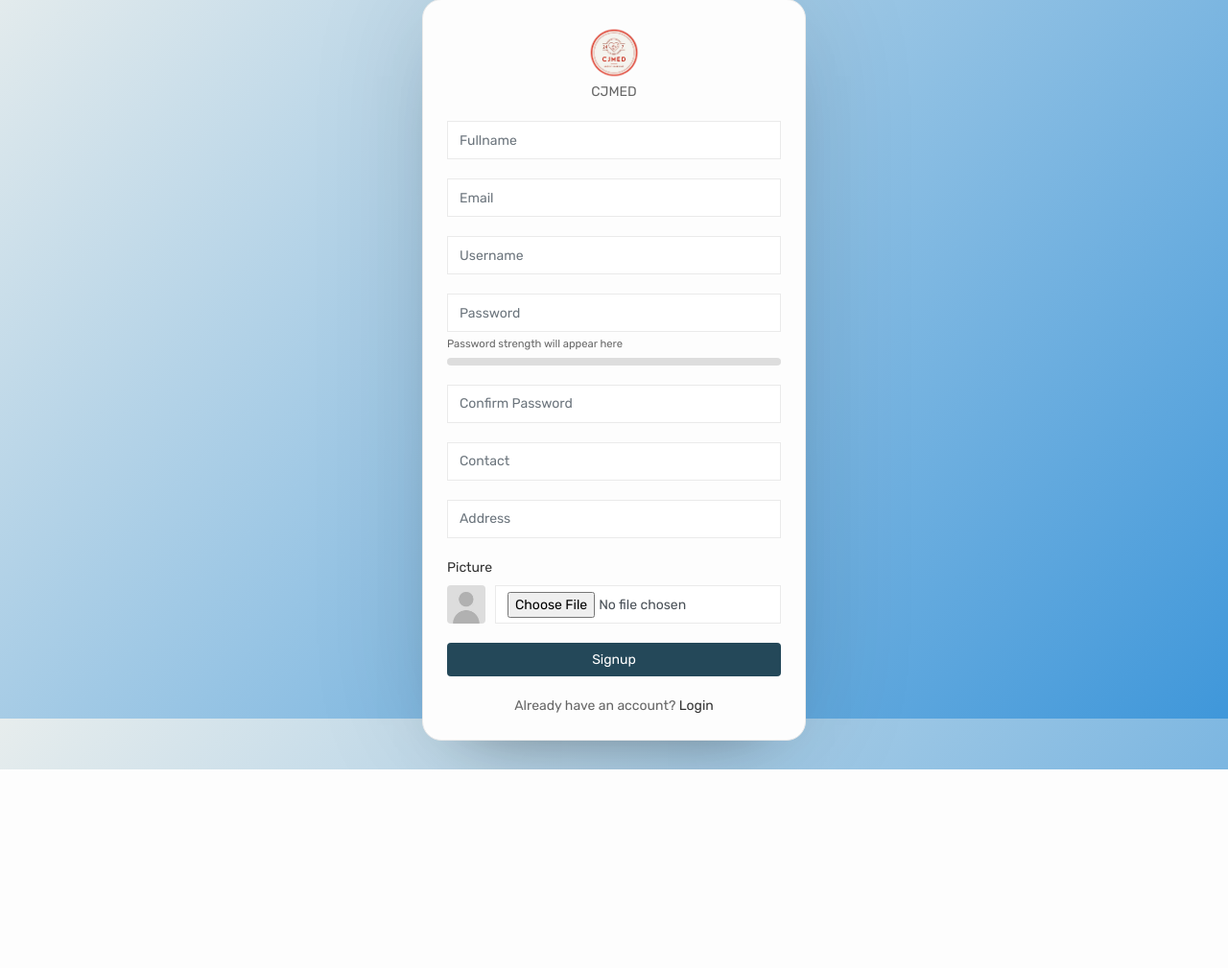
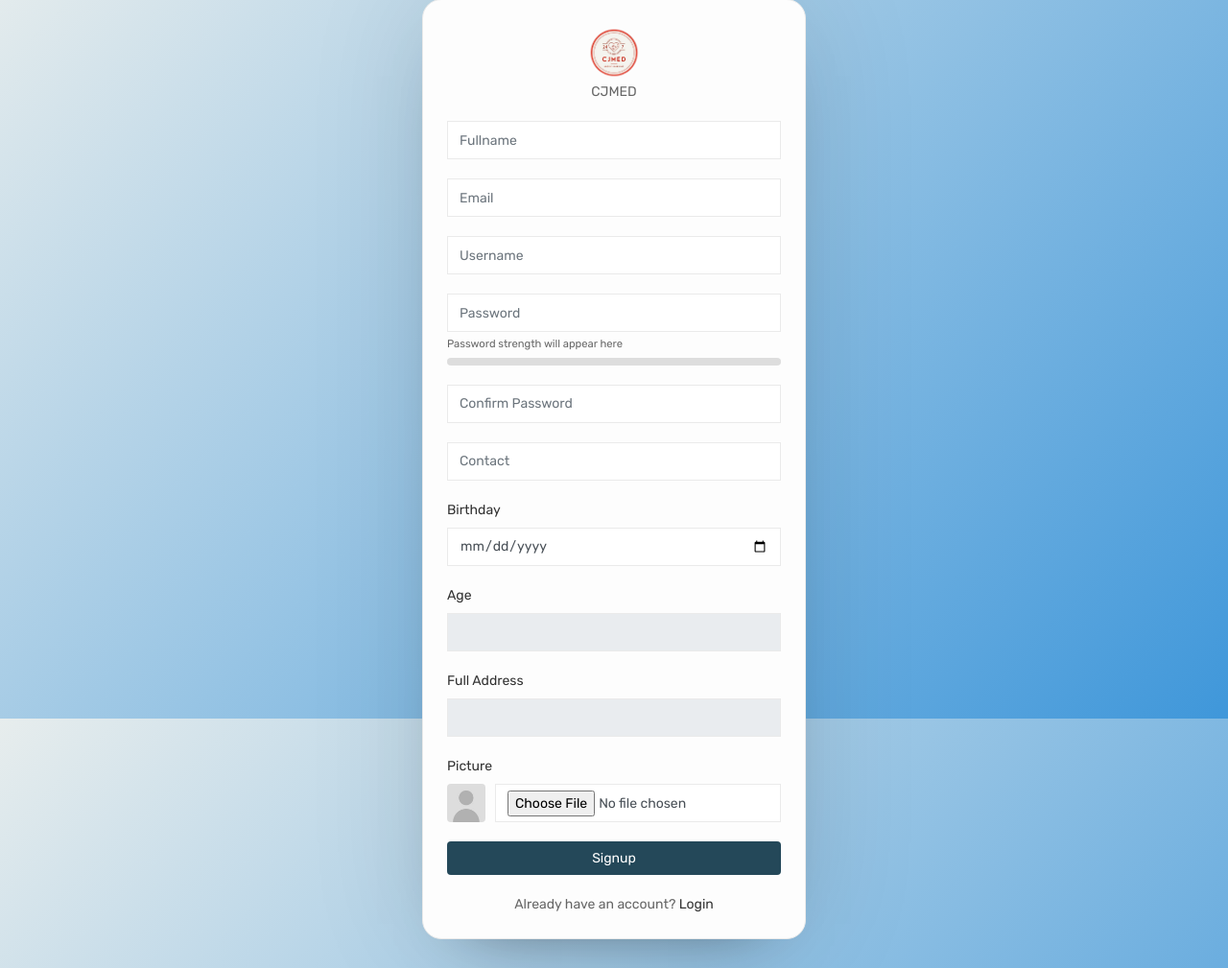
Before and after one commit to meowwmj/CJMED, a PHP site: page /hiraya/portal/users/register.php in a window 1280 px wide. Shown: the part 51-1060 px from the top of the page at 96% size. Before the commit the page ends 853 px from the top, so only its background shows below. Run offline with PHP 8.4, Linux system fonts and the light colour scheme; some libraries are stand-ins or nearby versions.

Commit message:
Update register.php

```diff
--- a/portal/users/register.php
+++ b/portal/users/register.php
@@ -1,8 +1,6 @@
 <!DOCTYPE html>
 <html lang="en">
 
-
-<!-- register24:03-->
 <head>
     <meta charset="utf-8">
     <meta name="viewport" content="width=device-width, initial-scale=1.0, user-scalable=0">
@@ -11,60 +9,85 @@
     <link rel="stylesheet" type="text/css" href="assets/css/bootstrap.min.css">
     <link rel="stylesheet" type="text/css" href="assets/css/font-awesome.min.css">
     <link rel="stylesheet" type="text/css" href="assets/css/style.css">
-    <!--[if lt IE 9]>
-		<script src="assets/js/html5shiv.min.js"></script>
-		<script src="assets/js/respond.min.js"></script>
-	<![endif]-->
 
     <link rel="stylesheet" href="https://cdnjs.cloudflare.com/ajax/libs/cropperjs/1.5.13/cropper.min.css">
     <script src="https://cdnjs.cloudflare.com/ajax/libs/cropperjs/1.5.13/cropper.min.js"></script>
 </head>
 
 <body>
-    <div class="main-wrapper  account-wrapper">
+    <div class="main-wrapper account-wrapper">
         <div class="account-page">
             <div class="account-center">
                 <div class="account-box">
 
                     <form method="post" action="save_users.php" enctype="multipart/form-data" class="form-signin">
                         <div class="account-logo">
-                            <a href="/portal/users/sign-in.php"><img src="assets/img/pdrr.png" alt=""></a><br>
+                            <a href="/hiraya/portal/users/sign-in.php"><img src="assets/img/pdrr.png" alt=""></a><br>
                             <p>CJMED</p>
                         </div>
 
                         <div class="form-group">
-                            <input type="text" class="form-control" name="name" id="name" placeholder="Fullname" required="true">
+                            <input type="text" class="form-control" name="name" placeholder="Fullname" required>
                         </div>
 
                         <div class="form-group">
-                            <input type="text" class="form-control" name="email" id="email" placeholder="Email" required="true">
+                            <input type="text" class="form-control" name="email" placeholder="Email" required>
                         </div>
+
                         <div class="form-group">
-                           <input type="text" class="form-control" name="username" id="username" placeholder="Username" required="true">
+                            <input type="text" class="form-control" name="username" placeholder="Username" required>
                         </div>
+
                         <div class="form-group">
-                        <input type="password" class="form-control" name="password" id="password" pattern="(?=.*\d)(?=.*[a-z])(?=.*[A-Z]).{8,}" title="Must contain at least one number and one uppercase and lowercase letter, and at least 8 or more characters" placeholder="Password" required="true">
+                            <input type="password" class="form-control" name="password" id="password"
+                                   pattern="(?=.*\d)(?=.*[a-z])(?=.*[A-Z]).{8,}"
+                                   title="Must contain at least one number, one uppercase and lowercase letter, and at least 8 characters"
+                                   placeholder="Password" required>
                             <small id="password-strength" style="display: block; margin-top: 5px;">Password strength will appear here</small>
                             <div id="strength-bar" style="height: 8px; width: 100%; background-color: #ddd; margin-top: 5px; border-radius: 4px; overflow: hidden;">
                                 <div id="strength-fill" style="height: 100%; width: 0%; background-color: red; transition: width 0.3s;"></div>
                             </div>
                         </div>
+
                         <div class="form-group">
-                        <input type="password" class="form-control" name="confirmpass" id="confirmpass" pattern="(?=.*\d)(?=.*[a-z])(?=.*[A-Z]).{8,}" title="Must contain at least one number and one uppercase and lowercase letter, and at least 8 or more characters" placeholder="Confirm Password" required="true">
+                            <input type="password" class="form-control" name="confirmpass" id="confirmpass"
+                                   pattern="(?=.*\d)(?=.*[a-z])(?=.*[A-Z]).{8,}"
+                                   placeholder="Confirm Password" required>
                             <small id="confirm-pass-error" style="color: red; display: none;">Passwords do not match.</small>
                         </div>
+
                         <div class="form-group">
-                        <input type="text" class="form-control" name="phone" id="phone" placeholder="Contact" maxlength="11" required="true">
+                            <input type="text" class="form-control" name="phone" id="phone" placeholder="Contact" maxlength="11" required>
                             <small id="phone-error" style="color: red; display: none;">Invalid contact number. Must start with 09 and be 11 digits long.</small>
                         </div>
+
                         <div class="form-group">
-                        <input type="text" class="form-control" name="address" id="address" placeholder="Address" required="true">
+                            <label for="birthday">Birthday</label>
+                            <input type="date" class="form-control" name="birthday" id="birthday" required>
                         </div>
+
+                        <div class="form-group">
+                            <label for="age">Age</label>
+                            <input type="text" class="form-control" name="age" id="age" readonly>
+                        </div>
+
                         <div class="form-group" hidden>
                             <label>User ID</label>
-                            <input type="text" name="user_id"  value="<?php echo rand(1000,9999); ?>" class="form-control">
+                            <input type="text" name="user_id" value="<?php echo rand(1000,9999); ?>" class="form-control">
                         </div>
 
+                        <!-- Hidden Location Inputs -->
+                        <input type="hidden" name="latitude" id="latitude">
+                        <input type="hidden" name="longitude" id="longitude">
+                        <input type="hidden" name="barangay" id="barangay">
+                        <input type="hidden" name="municipality" id="municipality">
+                        <input type="hidden" name="province" id="province">
+
+                        <!-- Address Input -->
+                        <div class="form-group">
+                            <label for="address">Full Address</label>
+                            <input type="text" class="form-control" name="address" id="address" readonly>
+                        </div>
 
                         <!-- Profile Picture Upload -->
                         <div class="form-group">
@@ -79,7 +102,7 @@
                             </div>
                         </div>
 
-                        <!-- Modal for Cropping -->
+                        <!-- Cropper Modal -->
                         <div id="cropperModal">
                             <div class="modal-content">
                                 <div class="cropper-container">
@@ -88,22 +111,29 @@
                                 <button type="button" id="cropButton">Crop</button>
                             </div>
                         </div>
-                        <div class="form-group checkbox">
 
-                        </div>
                         <div class="form-group text-center">
                             <input type="submit" name="login" class="btn btn-primary btn-user btn-block" value="Signup">
                         </div>
+
                         <div class="text-center login-link">
                             Already have an account? <a href="sign-in.php">Login</a>
                         </div>
+
                     </form>
                 </div>
             </div>
         </div>
     </div>
+
+    <!-- Scripts -->
+    <script src="assets/js/jquery-3.2.1.min.js"></script>
+    <script src="assets/js/popper.min.js"></script>
+    <script src="assets/js/bootstrap.min.js"></script>
+    <script src="assets/js/app.js"></script>
+
     <script>
-        // Password Strength Indicator
+        // Password strength logic
         document.getElementById("password").addEventListener("input", function () {
             const password = this.value;
             const strengthText = document.getElementById("password-strength");
@@ -139,8 +169,24 @@
                     strengthFill.style.backgroundColor = "green";
                     break;
             }
+        });
 
-            // Contact Number Validation
+        // Confirm password check
+        document.getElementById("confirmpass").addEventListener("input", function () {
+            const password = document.getElementById("password").value;
+            const confirmPassword = this.value;
+            const error = document.getElementById("confirm-pass-error");
+
+            if (confirmPassword !== password) {
+                error.style.display = "block";
+                this.style.borderColor = "red";
+            } else {
+                error.style.display = "none";
+                this.style.borderColor = "green";
+            }
+        });
+
+        // Phone validation
         document.getElementById("phone").addEventListener("input", function () {
             const phone = this.value;
             const phoneError = document.getElementById("phone-error");
@@ -154,39 +200,18 @@
                 this.style.borderColor = "red";
             }
         });
-        });
-         // Image Preview
-         document.getElementById("photo").addEventListener("change", function (event) {
-            const file = event.target.files[0];
-            if (file) {
-                const reader = new FileReader();
-                reader.onload = function (e) {
-                    document.getElementById("previewImg").src = e.target.result;
-                };
-                reader.readAsDataURL(file);
-            }
+
+        // Age calculation
+        document.getElementById("birthday").addEventListener("change", function () {
+            const birthday = new Date(this.value);
+            const today = new Date();
+            let age = today.getFullYear() - birthday.getFullYear();
+            const m = today.getMonth() - birthday.getMonth();
+            if (m < 0 || (m === 0 && today.getDate() < birthday.getDate())) age--;
+            document.getElementById("age").value = age;
         });
 
-        document.getElementById("confirmpass").addEventListener("input", function () {
-        const password = document.getElementById("password").value;
-        const confirmPassword = this.value;
-        const error = document.getElementById("confirm-pass-error");
-
-        if (confirmPassword !== password) {
-            error.style.display = "block";
-            this.style.borderColor = "red";
-        } else {
-            error.style.display = "none";
-            this.style.borderColor = "green";
-        }
-    });
-        </script>
-    <script src="assets/js/jquery-3.2.1.min.js"></script>
-	<script src="assets/js/popper.min.js"></script>
-    <script src="assets/js/bootstrap.min.js"></script>
-    <script src="assets/js/app.js"></script>
-</body>
-<script>
+        // CropperJS Image Preview
         document.getElementById("photo").addEventListener("change", function (event) {
             const file = event.target.files[0];
             if (file) {
@@ -195,56 +220,82 @@ document.getElementById("photo").addEventListener("change", function (event) {
                     document.getElementById("cropperModal").style.display = "block";
                     document.getElementById("cropperImage").src = e.target.result;
 
-            // Initialize Cropper
                     const image = document.getElementById("cropperImage");
                     const cropper = new Cropper(image, {
-                aspectRatio: 1, // Square crop
+                        aspectRatio: 1,
                         viewMode: 1,
                         autoCropArea: 1
                     });
 
-            // Crop and Preview
                     document.getElementById("cropButton").addEventListener("click", function () {
-                const canvas = cropper.getCroppedCanvas({
-                    width: 150, // Adjust size for better preview
-                    height: 150
-                });
-
+                        const canvas = cropper.getCroppedCanvas({ width: 150, height: 150 });
                         document.getElementById("previewImg").src = canvas.toDataURL();
                         document.getElementById("cropperModal").style.display = "none";
-                cropper.destroy(); // Cleanup cropper instance
+                        cropper.destroy();
                     });
                 };
                 reader.readAsDataURL(file);
             }
         });
+
+        // Geolocation + Address Autofill
+        window.onload = function () {
+            if (navigator.geolocation) {
+                navigator.geolocation.getCurrentPosition(function (position) {
+                    const lat = position.coords.latitude;
+                    const lon = position.coords.longitude;
+
+                    document.getElementById("latitude").value = lat;
+                    document.getElementById("longitude").value = lon;
+
+                    fetch(`https://nominatim.openstreetmap.org/reverse?format=json&lat=${lat}&lon=${lon}&zoom=18&addressdetails=1`)
+                        .then(response => response.json())
+                        .then(data => {
+                            const address = data.address;
+
+                            // Extract values for individual hidden fields
+                            document.getElementById("barangay").value = address.village || address.suburb || "";
+                            document.getElementById("municipality").value = address.city || address.town || address.municipality || "";
+                            document.getElementById("province").value = address.state || "";
+
+                            // Build full address string
+                            let fullAddress = [
+                                address.road,
+                                address.neighbourhood,
+                                address.suburb || address.village,
+                                address.city || address.town || address.municipality,
+                                address.state,
+                                address.postcode
+                            ].filter(Boolean).join(", ");
+
+                            document.getElementById("address").value = fullAddress;
+                        })
+                        .catch(error => console.error("Error fetching address:", error));
+                }, function (error) {
+                    console.warn("Geolocation access denied or unavailable.");
+                });
+            } else {
+                console.warn("Geolocation is not supported by this browser.");
+            }
+        };
     </script>
 
-<!-- register24:03-->
-</html>
-
+    <!-- CSS Styles -->
     <style>
         body {
             background: linear-gradient(135deg, rgb(231, 237, 237), #3f97da);
-    background-size: cover; /* Ensures the background covers the whole page */
-    background-attachment: fixed; /* Optional: Keeps the background fixed when scrolling */
+            background-attachment: fixed;
         }
 
-div.account-box {
+        .account-box {
             background: #fdfdfd;
             display: flex;
             flex-direction: column;
-    padding: 25px 25px;
+            padding: 25px;
             border-radius: 20px;
-    box-shadow: 0 0 128px 0 rgba(0,0,0,0.1),
-                0 32px 64px -48px rgba(0,0,0,0.5);
+            box-shadow: 0 0 128px 0 rgba(0,0,0,0.1), 0 32px 64px -48px rgba(0,0,0,0.5);
         }
 
-div.container {
-  padding: 10px;
-}
-
-/* Modal Styling */
         #cropperModal {
             display: none;
             position: fixed;
@@ -259,22 +310,23 @@ div.container {
             text-align: center;
         }
 
-/* Cropper Image Container */
         .cropper-container {
-    max-width: 250px; /* Smaller Size */
+            max-width: 250px;
             max-height: 250px;
             overflow: hidden;
             margin: auto;
         }
 
-/* Crop Button */
         #cropButton {
             margin-top: 10px;
-    padding: 8px 15px;
+            padding: 10px 20px;
+            background-color: #3f97da;
+            color: white;
             border: none;
-    background: #007bff;
-    color: white;
             border-radius: 5px;
             cursor: pointer;
         }
     </style>
+</body>
+
+</html>
```
Lines whose indentation alone changed are shown as unchanged.
